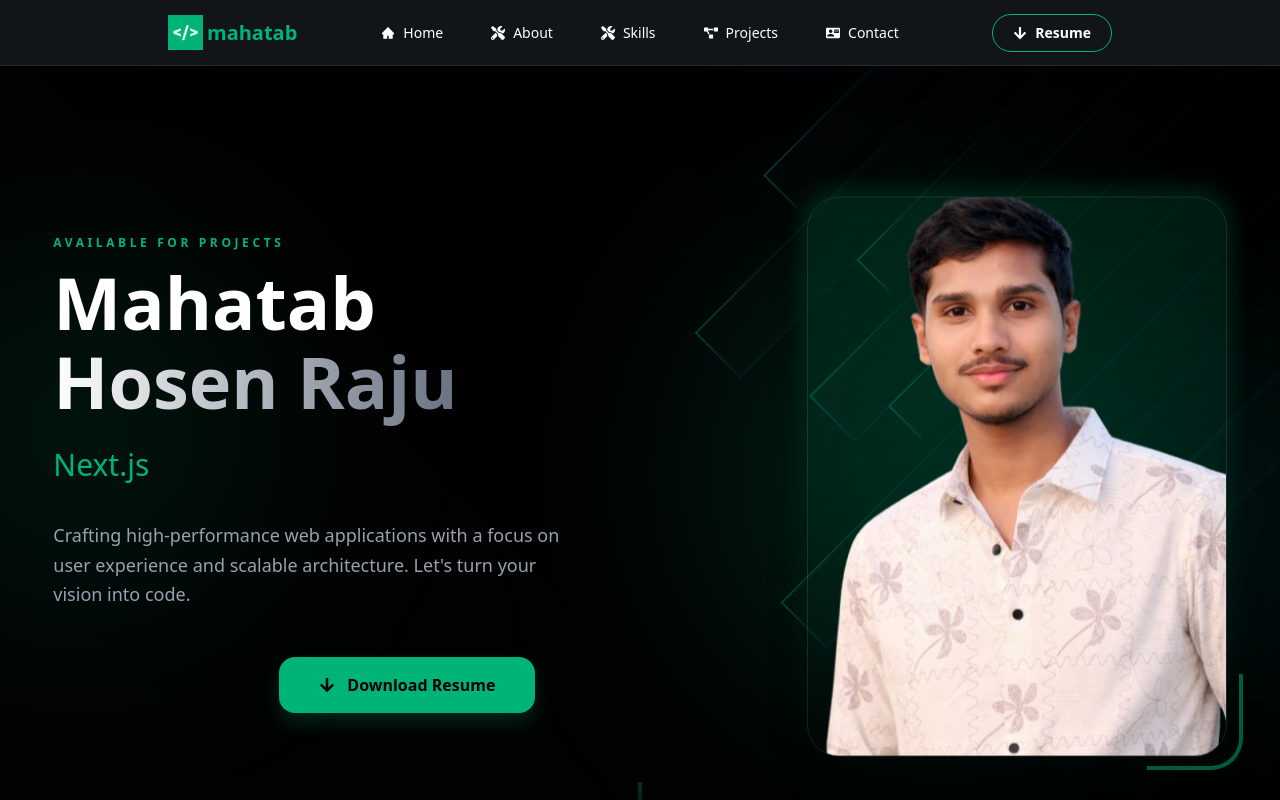
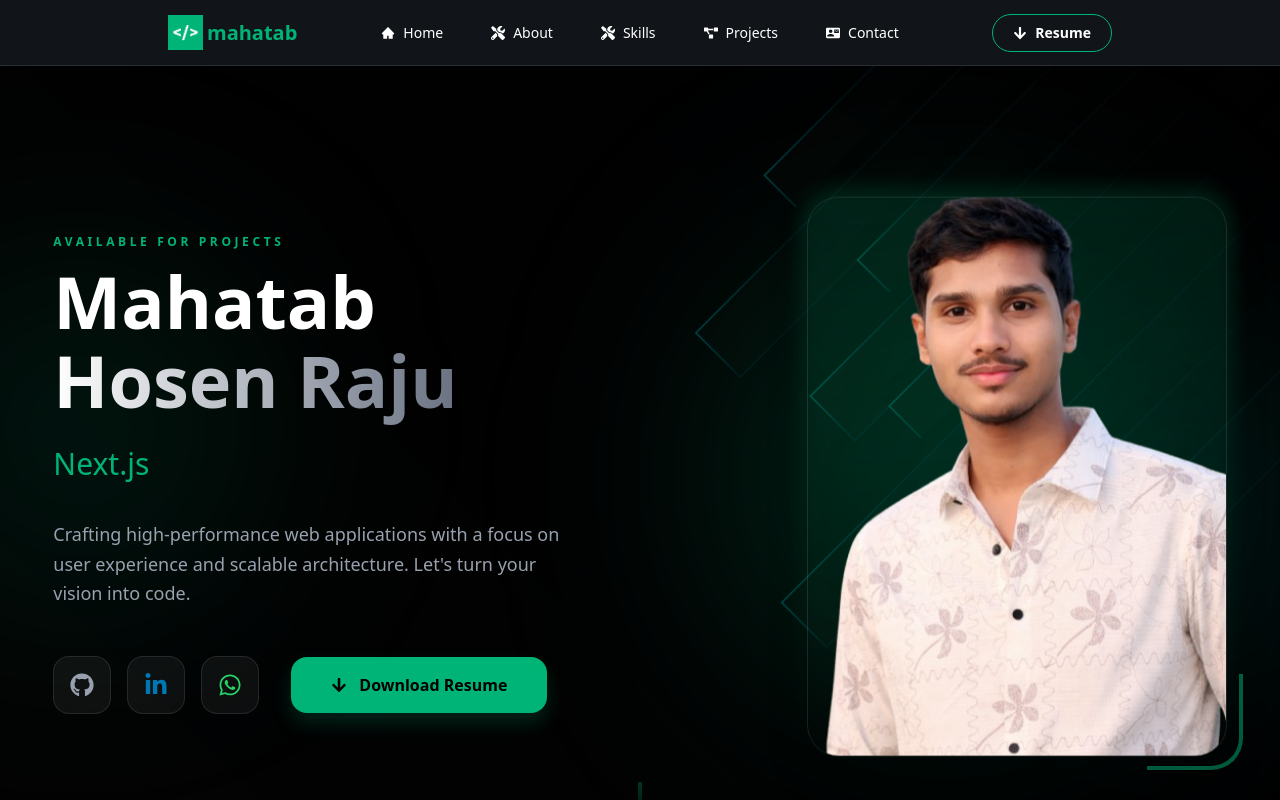
Before and after one commit to mahatab6/portfolio, a React (Vite) app: page / in a window 1280 px wide. Shown: the top 800 px of the page. Built offline with nearby package versions, Linux system fonts and the light colour scheme.

Commit message:
social link added

```diff
--- a/src/pages/Hero.jsx
+++ b/src/pages/Hero.jsx
@@ -17,7 +17,6 @@ const Hero = () => {
 
   useEffect(() => {
     const ctx = gsap.context(() => {
-      // 1. Initial entrance timeline
       const tl = gsap.timeline({ defaults: { ease: "power3.out" } });
 
       tl.from(q(".hero-text-content > *"), {
@@ -26,28 +25,36 @@ const Hero = () => {
         duration: 1,
         stagger: 0.2,
       })
-      .from(q(".hero-image-container"), {
+        .from(
+          q(".hero-image-container"),
+          {
             scale: 0.9,
             opacity: 0,
             duration: 1.2,
-      }, "-=0.8")
-      .from(q(".social-btn"), {
+          },
+          "-=0.8",
+        )
+        .from(
+          q(".social-btn"),
+          {
             y: 20,
             opacity: 0,
             duration: 0.5,
             stagger: 0.1,
-      }, "-=0.5");
+          },
+          "-=0.5",
+        );
 
-      // 2. Continuous Floating Animation for the Portrait
+      // Floating animation for profile image
       gsap.to(q(".hero-image"), {
         y: 15,
         duration: 3,
         repeat: -1,
         yoyo: true,
-        ease: "sine.inOut"
+        ease: "sine.inOut",
       });
 
-      // 3. Mouse Parallax Effect for Orbs
+      // Mouse move glow effect
       const handleMouseMove = (e) => {
         const { clientX, clientY } = e;
         const xPos = (clientX / window.innerWidth - 0.5) * 30;
@@ -57,7 +64,7 @@ const Hero = () => {
           x: xPos,
           y: yPos,
           duration: 1,
-          ease: "power2.out"
+          ease: "power2.out",
         });
       };
 
@@ -69,8 +76,11 @@ const Hero = () => {
   }, []);
 
   return (
-    <div ref={heroRef} className="relative min-h-screen bg-[#070707] flex items-center overflow-hidden">
-      {/* Background Layer */}
+    <div
+      ref={heroRef}
+      className="relative min-h-screen bg-[#070707] flex items-center overflow-hidden"
+    >
+      {/* Background Image */}
       <div
         className="absolute inset-0 z-0"
         style={{
@@ -81,13 +91,12 @@ const Hero = () => {
         }}
       ></div>
 
-      {/* GSAP Controlled Glow Orbs */}
+      {/* Glow Orbs */}
       <div className="glow-orb absolute top-1/4 -left-20 w-80 h-80 bg-[#00B477]/15 rounded-full blur-[120px] pointer-events-none"></div>
       <div className="glow-orb absolute bottom-1/4 -right-20 w-80 h-80 bg-[#006F74]/15 rounded-full blur-[120px] pointer-events-none"></div>
 
       <div className="relative z-10 w-11/12 max-w-7xl mx-auto flex flex-col-reverse md:flex-row justify-between items-center gap-12 py-20 lg:py-32">
-
-        {/* Left Section: Info */}
+        {/* Left Side - Text Content */}
         <div className="hero-text-content flex-1 text-center md:text-left space-y-6">
           <div className="space-y-3">
             <p className="text-[#00B477] font-semibold tracking-[0.3em] uppercase text-xs">
@@ -95,15 +104,22 @@ const Hero = () => {
             </p>
             <h1 className="text-5xl md:text-7xl font-extrabold text-white leading-[1.1]">
               Mahatab <br />
-              <span className="text-transparent bg-clip-text bg-gradient-to-r from-white to-gray-500">Hosen Raju</span>
+              <span className="text-transparent bg-clip-text bg-gradient-to-r from-white to-gray-500">
+                Hosen Raju
+              </span>
             </h1>
+
             <div className="h-16 flex items-center justify-center md:justify-start">
               <TypeAnimation
                 sequence={[
-                  "Full Stack Developer", 1500,
-                  "Next.js & Node.js Expert", 1500,
-                  "SaaS MVP Specialist", 1500,
-                  "MERN & PERN Expert", 1500,
+                  "Full Stack Developer",
+                  1500,
+                  "Next.js & Node.js Expert",
+                  1500,
+                  "SaaS MVP Specialist",
+                  1500,
+                  "MERN & PERN Expert",
+                  1500,
                 ]}
                 wrapper="span"
                 speed={50}
@@ -115,28 +131,54 @@ const Hero = () => {
 
           <p className="text-gray-400 text-lg max-w-lg mx-auto md:mx-0 leading-relaxed">
             Crafting high-performance web applications with a focus on user
-            experience and scalable architecture. Let's turn your vision into code.
+            experience and scalable architecture. Let's turn your vision into
+            code.
           </p>
 
-          {/* Socials & CTA */}
+          {/* Social Icons + Resume Button */}
           <div className="flex flex-col sm:flex-row items-center gap-8 pt-6">
             <div className="flex gap-4">
-              {[
-                { icon: <FaGithub />, link: "https://github.com/mahatab6" },
-                { icon: <FaLinkedinIn />, link: "http://www.linkedin.com/in/mahatab6" },
-                { icon: <FaWhatsapp />, link: "https://wa.me/+8801743643156" },
-              ].map((social, index) => (
-                <Link
-                  key={index}
-                  to={social.link}
+              {/* GitHub */}
+              <a
+                href="https://github.com/mahatab6"
                 target="_blank"
-                  className="social-btn p-4 rounded-2xl bg-white/5 border border-white/10 text-white hover:bg-[#00B477] hover:text-black hover:border-[#00B477] transition-all duration-300"
+                rel="noopener noreferrer"
+                className=" group p-4 rounded-2xl bg-white/5 border border-white/10 text-gray-400 hover:bg-white/10 hover:border-[#00B477]/50 hover:text-white transition-all duration-300 flex items-center justify-center"
               >
-                  {React.cloneElement(social.icon, { size: 20 })}
-                </Link>
-              ))}
+                <FaGithub
+                  size={24}
+                  className="transition-transform group-hover:scale-110"
+                />
+              </a>
+
+              {/* LinkedIn */}
+              <a
+                href="http://www.linkedin.com/in/mahatab6"
+                target="_blank"
+                rel="noopener noreferrer"
+                className=" group p-4 rounded-2xl bg-white/5 border border-white/10 text-[#0077B5] hover:bg-white/10 hover:border-[#00B477]/50 hover:text-[#0077B5] transition-all duration-300 flex items-center justify-center"
+              >
+                <FaLinkedinIn
+                  size={24}
+                  className="transition-transform group-hover:scale-110"
+                />
+              </a>
+
+              {/* WhatsApp */}
+              <a
+                href="https://wa.me/+8801743643156"
+                target="_blank"
+                rel="noopener noreferrer"
+                className=" group p-4 rounded-2xl bg-white/5 border border-white/10 text-[#25D366] hover:bg-white/10 hover:border-[#00B477]/50 hover:text-[#25D366] transition-all duration-300 flex items-center justify-center"
+              >
+                <FaWhatsapp
+                  size={24}
+                  className="transition-transform group-hover:scale-110"
+                />
+              </a>
             </div>
 
+            {/* Download Resume Button */}
             <Link
               to="https://drive.google.com/file/d/1WhQDp8-YrDlqt5vB06cBHCEt0_kewkfZ/view?usp=sharing"
               target="_blank"
@@ -148,13 +190,11 @@ const Hero = () => {
           </div>
         </div>
 
-        {/* Right Section: Portrait */}
+        {/* Right Side - Profile Image */}
         <div className="hero-image-container flex-1 flex justify-center md:justify-end relative">
-          {/* Subtle Glow Behind Image */}
           <div className="absolute inset-0 m-auto w-72 h-72 md:w-[450px] md:h-[450px] bg-[#00B477]/20 rounded-full blur-[120px] z-0"></div>
 
           <div className="relative z-10 aspect-[3/4] w-[300px] md:w-[420px] group">
-            {/* The Border Accent */}
             <div className="absolute -inset-2 bg-gradient-to-b from-[#00B477]/30 to-transparent rounded-[2.5rem] blur opacity-50 group-hover:opacity-100 transition-opacity duration-700"></div>
 
             <img
@@ -163,7 +203,6 @@ const Hero = () => {
               alt="Mahatab Hosen Raju"
             />
 
-            {/* Geometric Accent */}
             <div className="absolute -bottom-4 -right-4 w-24 h-24 border-r-4 border-b-4 border-[#00B477] rounded-br-[2rem] opacity-50 group-hover:opacity-100 transition-all duration-500 group-hover:scale-110"></div>
           </div>
         </div>
```
Lines whose indentation alone changed are shown as unchanged.
